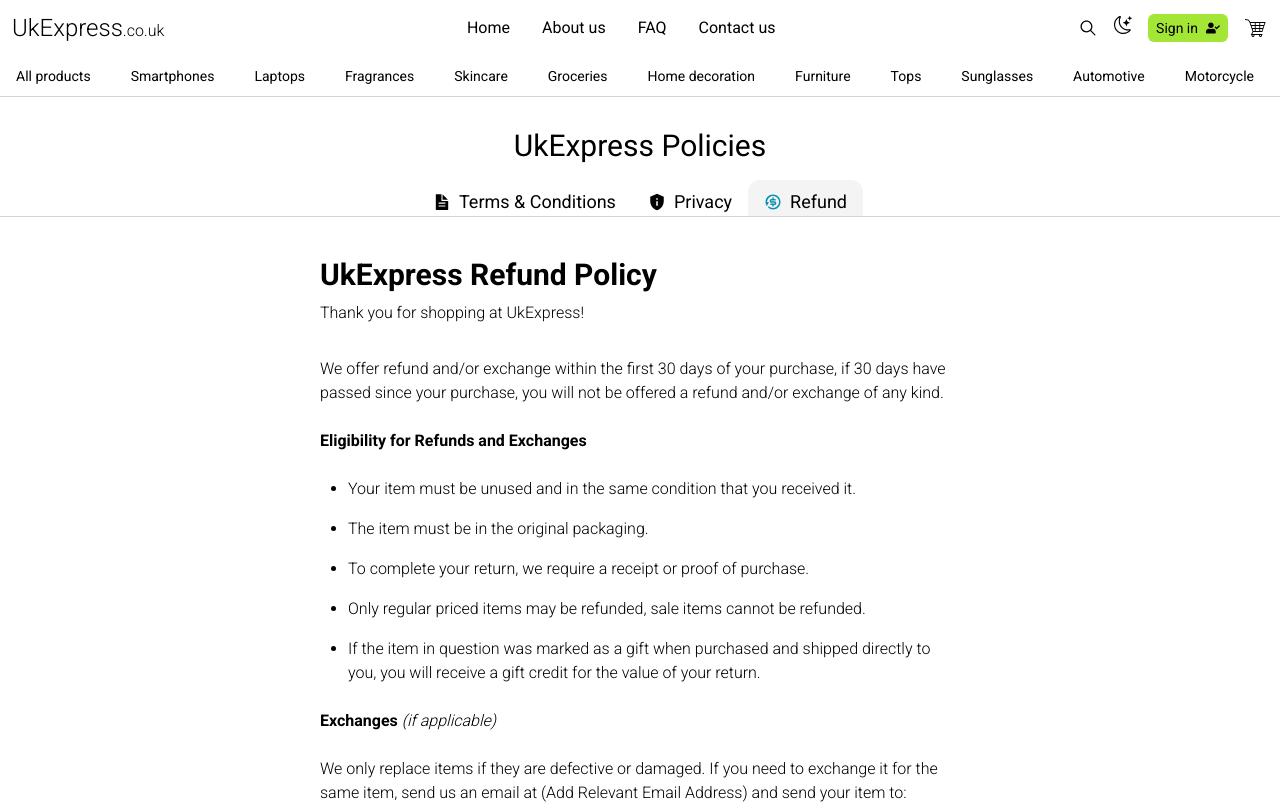
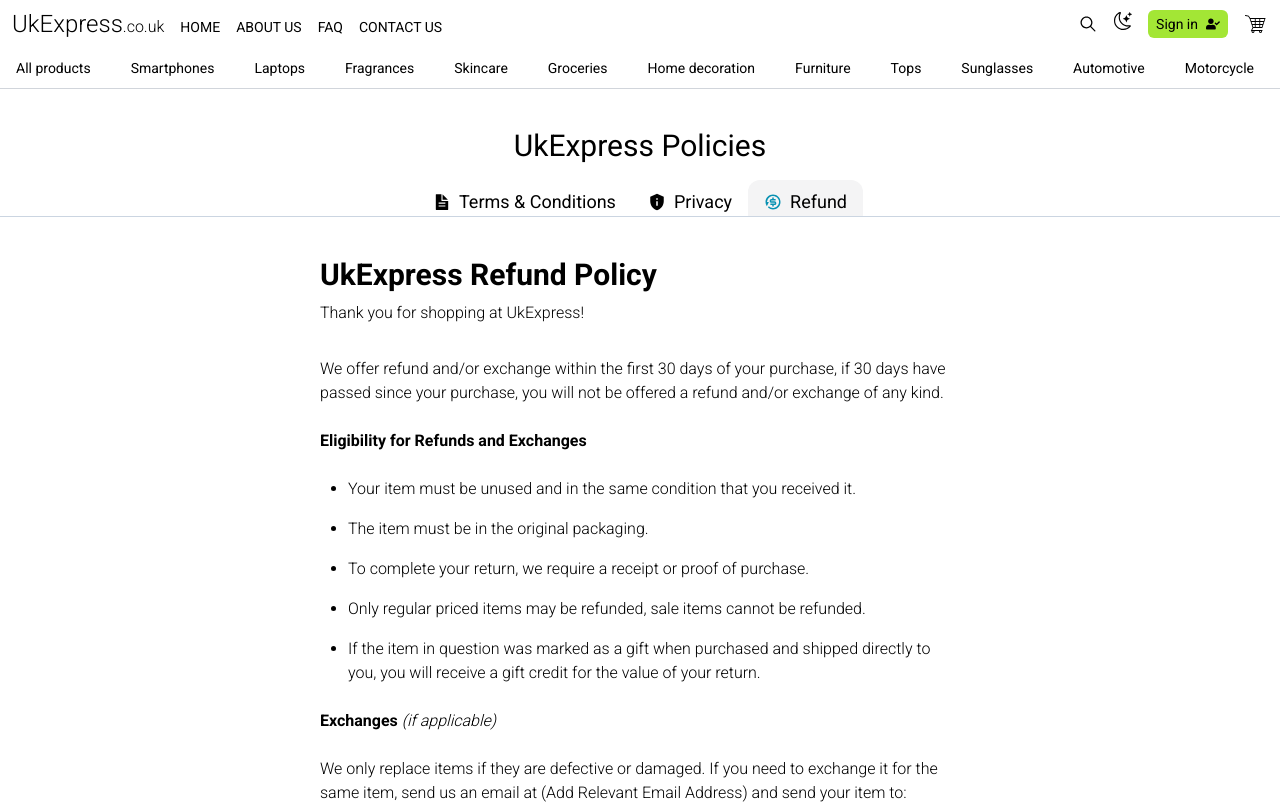
Before and after one commit to NDraganov/uk-express, a React (Vite) app: page /policies/refund in a window 1280 px wide. Shown: the top 804 px of the page. Built offline with nearby package versions, Linux system fonts and the light colour scheme; no server answers.

Commit message:
Change the main nav styles
Position the main nav on the left side, change the hover and active state styles for the links

```diff
--- a/src/features/header/Header.tsx
+++ b/src/features/header/Header.tsx
@@ -31,15 +31,16 @@
 
   return (
     <div className="fixed left-0 right-0 top-0 z-10 bg-white text-black dark:bg-slate-900 dark:text-white">
-      <header className="flex h-14 items-center justify-between px-3 py-2">
+      <header className="flex items-center justify-between px-3 py-2">
+        <div className="flex items-baseline gap-4">
           <h2 className="text-2xl font-light hover:text-orange-500 dark:hover:text-cyan-300">
             <NavLink className="flex items-baseline" to="/">
               UkExpress
               <span className="hidden text-base sm:block">.co.uk</span>
             </NavLink>
           </h2>
-
           <MainNav />
+        </div>
 
         <div className="flex items-center gap-4 ">
           <button onClick={() => dispatch(showSearchModal())}>
--- a/src/features/header/main-nav/MainNav.tsx
+++ b/src/features/header/main-nav/MainNav.tsx
@@ -3,11 +3,11 @@
 export default function MainNav() {
   return (
     <nav>
-      <ul className="flex items-center">
-        <MainNavLink title="Home" to="/" />
-        <MainNavLink title="About us" to="/about_us" />
+      <ul className="flex items-center gap-4">
+        <MainNavLink title="HOME" to="/" />
+        <MainNavLink title="ABOUT US" to="/about_us" />
         <MainNavLink title="FAQ" to="/faq" />
-        <MainNavLink title="Contact us" to="/contact_us" />
+        <MainNavLink title="CONTACT US" to="/contact_us" />
       </ul>
     </nav>
   );
--- a/src/features/header/main-nav/MainNavLink.tsx
+++ b/src/features/header/main-nav/MainNavLink.tsx
@@ -10,10 +10,8 @@
     <NavLink to={to}>
       {({ isActive }) => (
         <li
-          className={`rounded-md px-4 py-1 text-base hover:bg-zinc-100 dark:hover:bg-slate-800 ${
-            isActive
-              ? "bg-zinc-100 text-orange-500 dark:bg-slate-800 dark:text-cyan-500"
-              : ""
+          className={`text-sm hover:text-gray-500 dark:hover:text-gray-300 ${
+            isActive ? "text-orange-500 dark:text-cyan-500" : ""
           }`}
         >
           {title}
--- a/src/pages/HomePage.tsx
+++ b/src/pages/HomePage.tsx
@@ -8,7 +8,7 @@
 
 export default function HomePage() {
   return (
-    <main className="pt-28 dark:bg-slate-900">
+    <main className="pt-[5.5rem] dark:bg-slate-900">
       <NewsModal />
       <Banner />
       <HomeVideo />
```
Lines whose indentation alone changed are shown as unchanged.
